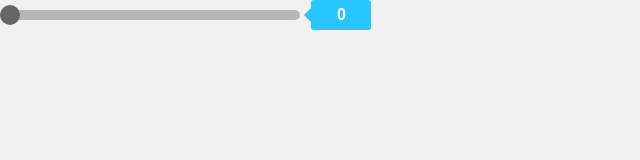
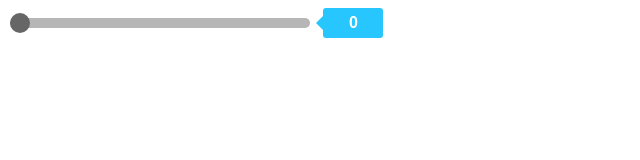
Before and after one commit to Gayfut/gayfut.github.io, a plain HTML site: page Statusbar/index.html in a window 1280 px wide. Shown: the whole page, without its empty margins (0-640 px from the left). Drawn offline with nearby package versions, Linux system fonts and the light colour scheme.

Commit message:
Update style.css

```diff
--- a/Statusbar/style.css
+++ b/Statusbar/style.css
@@ -1,14 +1,11 @@
-/** code by webdevtrick ( https://webdevtrick.com ) **/
 * {
   box-sizing: border-box;
-  padding: 0;
-  margin: 0;
 }
 
 body {
-  background:  #F1F1F1;
   font-family: sans-serif;
 	overflow: hidden;
+	align-ite
 }
 h1 {
 	font-family: 'Anton', sans-serif;
@@ -23,6 +20,7 @@ h1 {
   border-radius: 5px;
   background:  #B7B6B6;
   outline: none;
+  vertical-align: middle;
 }
 .range-slider .input-range::-webkit-slider-thumb {
   -webkit-appearance: none;
@@ -53,6 +51,7 @@ h1 {
   background: #27C6FF;
   padding: 5px 10px;
   margin-left: 7px;
+  vertical-align: middle;
 }
 .range-slider .range-value:after {
   position: absolute;
```
